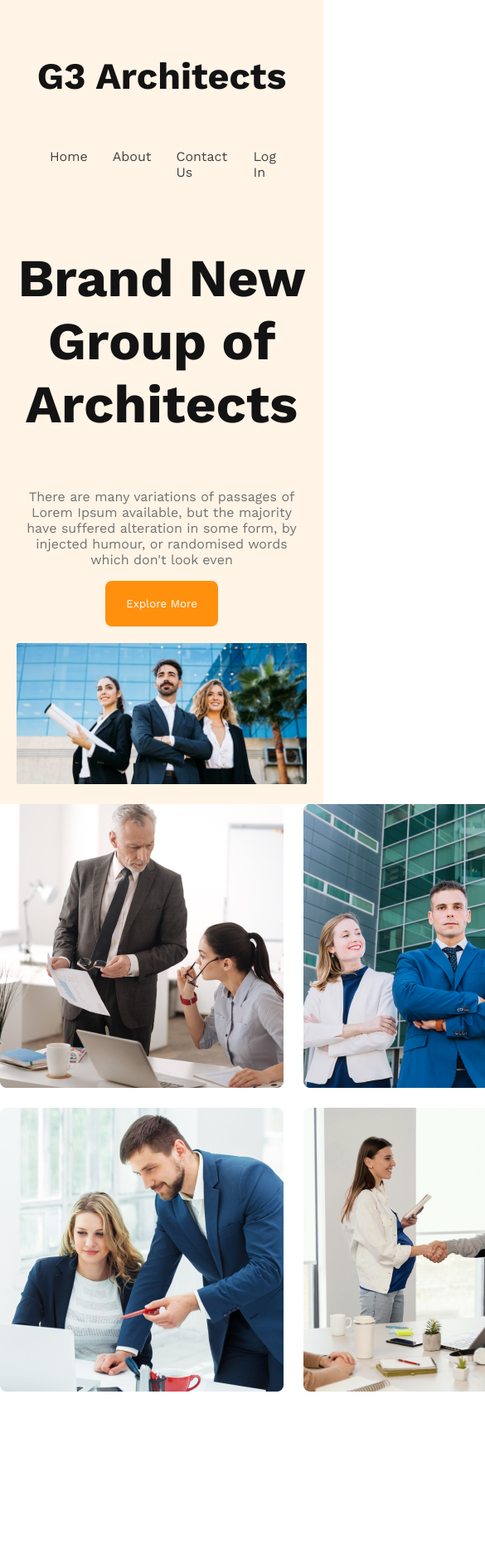
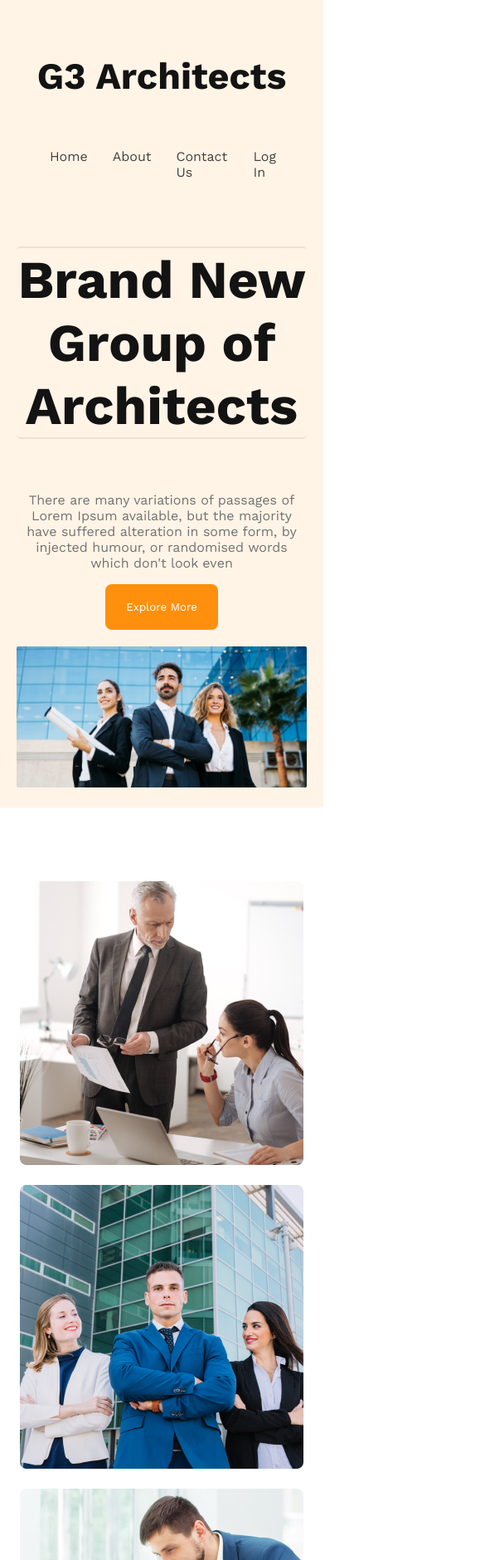
Before and after one commit to NazmulIslam95/g3-architects-by-me, a plain HTML site: page index.html in a window 390 px wide. Shown: the top 1880 px of the page at 83% size, 585 px wide, since content can reach past the window. Before the commit the page ends 1677 px from the top, so only its background shows below. Drawn offline with nearby package versions, Linux system fonts and the light colour scheme.

Commit message:
team section responsive done

```diff
--- a/responsive.css
+++ b/responsive.css
@@ -1,12 +1,22 @@
+/* for mobile devices */
+
 @media screen and (max-width: 576px) {
     header{
         padding: 20px;
     }
-    nav{
+    nav,
+    .teams-container
+    {
         flex-direction: column;
+    }
+
+    .team-img-container{
+        grid-template-columns: 1fr;
     }
 }
 
+
+/* medium  devices*/
 @media screen and (min-width:576px) and (max-width: 960px) {
     header{
         padding: 50px;
--- a/style.css
+++ b/style.css
@@ -61,6 +61,10 @@ nav li a {
   color: #131313;
   font-size: 4rem;
   font-weight: 700;
+  border: 2px solid rgba(128, 128, 128, 0.156);
+  border-left: 0;
+  border-right: 0;
+  border-radius: 5px;
 }
 
 .banner-description {
@@ -73,7 +77,7 @@ nav li a {
 
 main {
   max-width: 1440px;
-  margin: 0 auto;
+  margin: 70px auto;
 }
 .team-img-container {
 }
@@ -86,6 +90,9 @@ main {
   display: grid;
   grid-template-columns: repeat(2, 1fr);
   gap: 1.5rem;
+  padding: 5%;
+
+
 }
 
 .teams-content {
```
